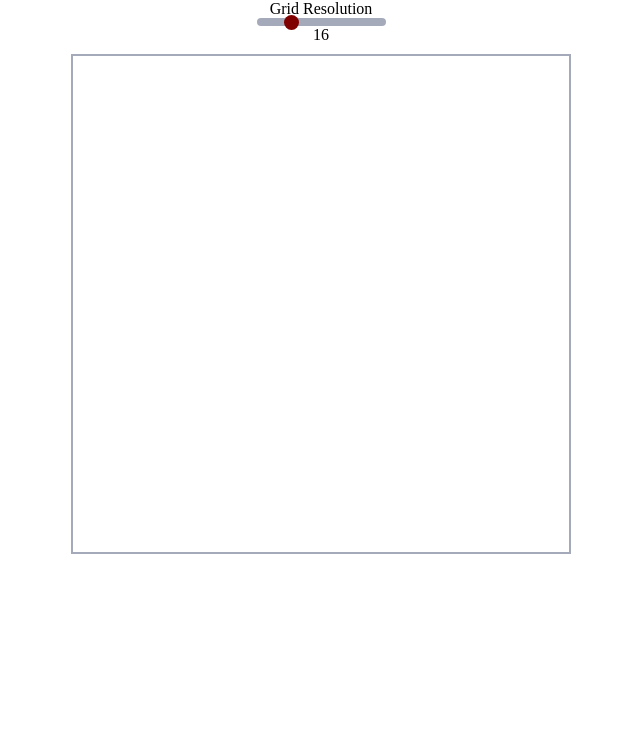
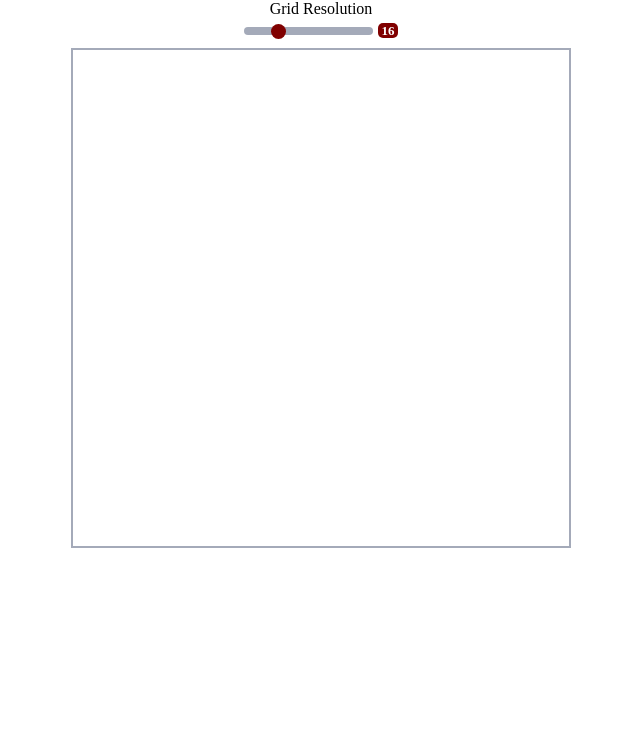
Before and after one commit to illtrythisout/odin-foundations-EtchASketch, a plain HTML site: page index.html in a window 1280 px wide. Shown: the part 67-800 px from the top of the page, without its empty margins (319-959 px from the left). Drawn offline with Linux system fonts and the light colour scheme.

Commit message:
Add styling to slider display

```diff
--- a/index.html
+++ b/index.html
@@ -11,8 +11,10 @@
     <h1>Etch-A-Sketch</h1>
     <div id="gridResContainer">
         <label for="gridRes">Grid Resolution</label>
-        <input type="range" min="1" max="64" value="16" id="gridRes">
-        <p id="gridResDisplay"></p>
+        <div id="sliderRow">
+            <input type="range" min="1" max="64" value="16" id="gridRes">
+            <p id="gridResDisplay"></p>
+        </div>
     </div>
     <div id="sketchContainer"></div>
 </body>
--- a/styles.css
+++ b/styles.css
@@ -38,12 +38,28 @@ h1 {
     display: flex;
     flex-direction: column;
     align-items: center;
+    gap: 5px;
+}
+
+#sliderRow {
+    display: flex;
+    gap: 5px;
+}
+
+#gridResDisplay {
+    width: 20px;
+    height: 15px;
+    background-color: rgb(128, 0, 0);
+    color: white;
+    font-size: 13px;
+    font-weight: bold;
+    text-align: center;
+    border-radius: 5px;
 }
 
 input[type="range"] {
     -webkit-appearance: none;
 }
-
 input[type="range"]::-webkit-slider-runnable-track {
     height: 8px;
     background-color: rgb(164, 170, 185);
```
